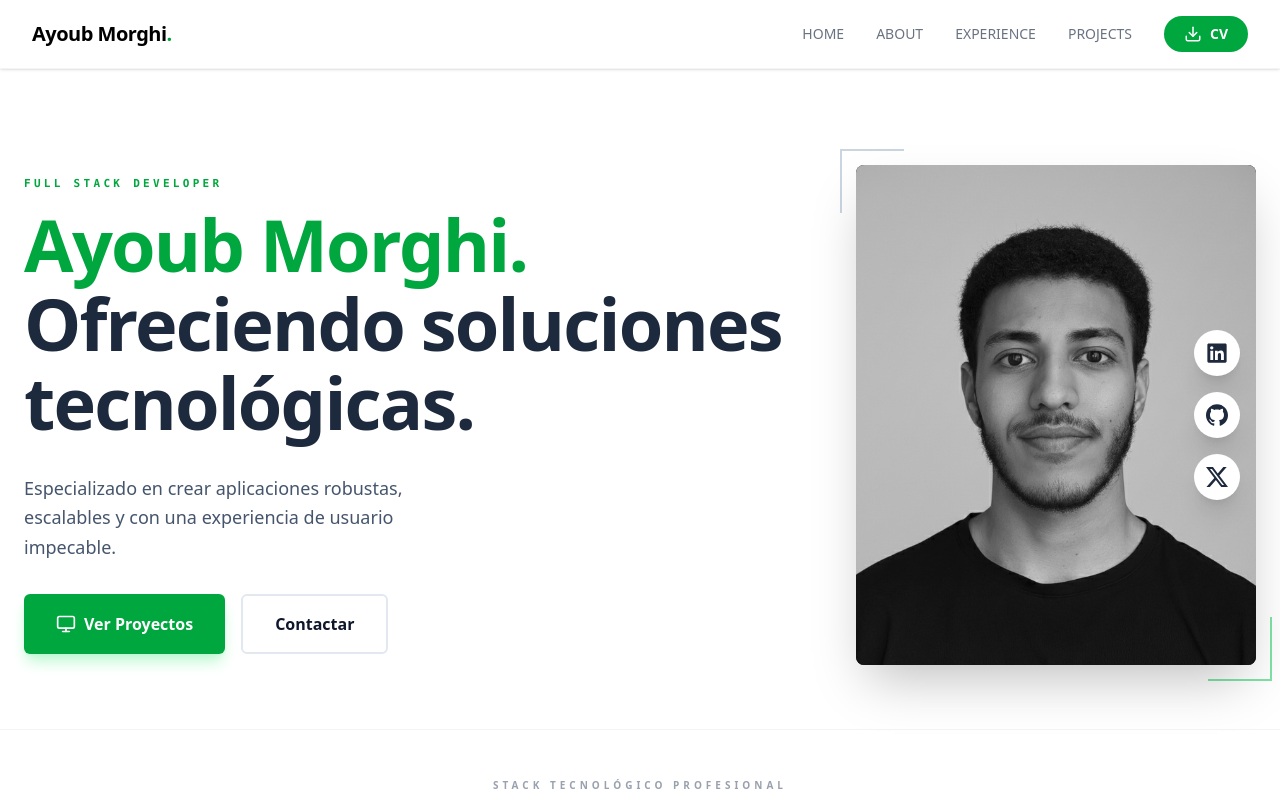
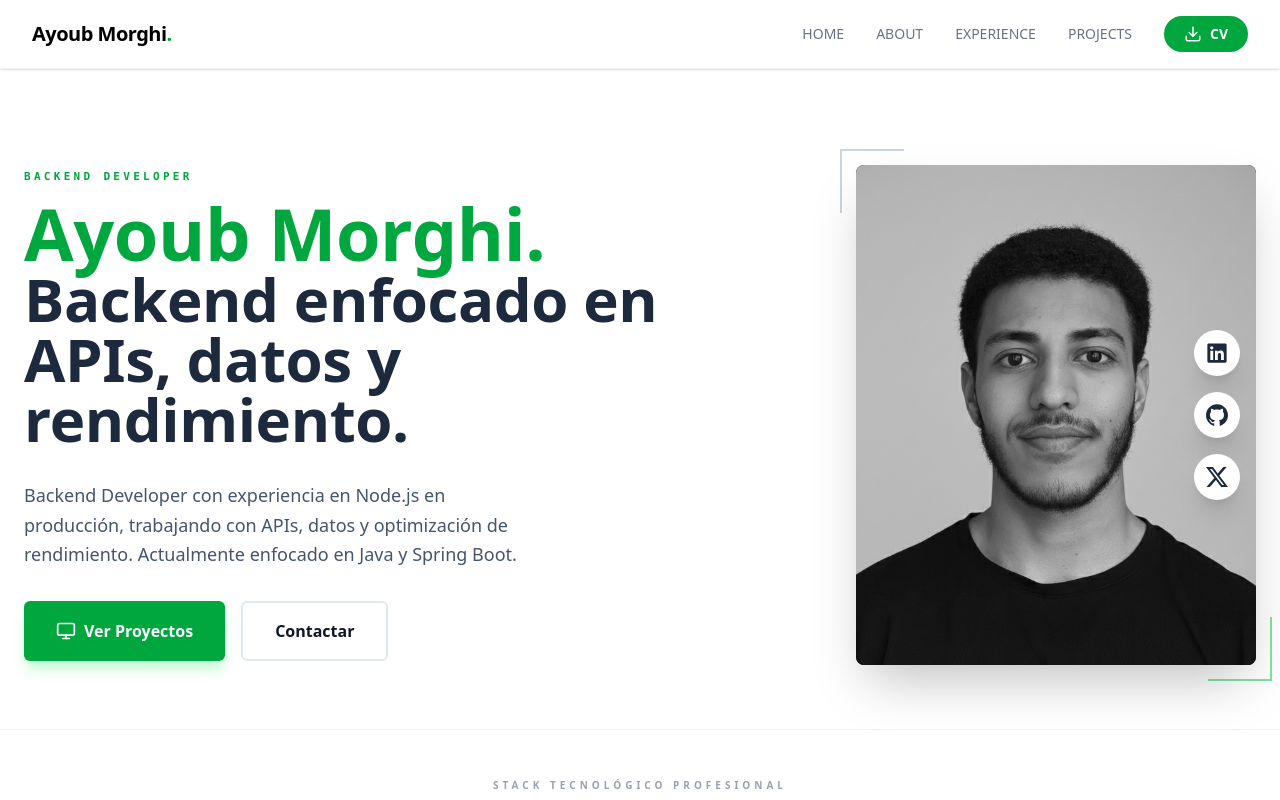
Before and after one commit to ayoubMO19/portfolio, a React app: page / in a window 1280 px wide. Shown: the top 800 px of the page. Built offline with nearby package versions, Linux system fonts and the light colour scheme; the HTML template or start-up script is replaced by a standard one.

Commit message:
some data has been updated

```diff
--- a/src/data/portfolioData.ts
+++ b/src/data/portfolioData.ts
@@ -11,8 +11,8 @@ import frontend_ecommerce from "../assets/frontend_ecommerce.png";
 export const portfolioData: PortfolioData = {
   hero: {
     title: "Ayoub Morghi.",
-    subtitle: "Ofreciendo soluciones tecnológicas.",
-    description: "Especializado en crear aplicaciones robustas, escalables y con una experiencia de usuario impecable.",
+    subtitle: "Backend enfocado en APIs, datos y rendimiento.",
+    description: "Backend Developer con experiencia en Node.js en producción, trabajando con APIs, datos y optimización de rendimiento. Actualmente enfocado en Java y Spring Boot.",
     profileImage: profileImage,
     socialLinks: [
       { name: "LinkedIn", href: "https://www.linkedin.com/in/ayoub-morghi-ouhda/", icon: FaLinkedin },
@@ -111,7 +111,7 @@ export const portfolioData: PortfolioData = {
       {
         title: "VEXA E-Commerce Backend",
         category: "Java Backend Architecture",
-        description: "API REST completa orientada a producción desarrollada con Spring Boot. Arquitectura por dominios con separación estricta de capas (Controller, Service, Repository, DTOs). Implementación de autenticación JWT stateless, control de acceso por roles y flujo de pagos real con Stripe mediante PaymentIntents y Webhooks verificados. Diseño enfocado a seguridad (no confiar en el cliente) y consistencia de datos.",
+        description: "API REST completa en Spring Boot con autenticación JWT y control de roles. Integración de pagos reales con Stripe (PaymentIntent + Webhooks verificados). Arquitectura por capas y lógica de negocio segura sin confiar en el cliente.",
         tech: ["Java 21", "Spring Boot", "PostgreSQL"],
         image: backend_ecommerce,
         github: "https://github.com/ayoubMO19/e-commerce-backend",
@@ -120,7 +120,7 @@ export const portfolioData: PortfolioData = {
       {
         title: "VEXA E-Commerce Frontend",
         category: "Frontend Engineering",
-        description: "SPA desarrollada en React con TypeScript, enfocada en rendimiento y experiencia de usuario. Integración completa con backend mediante APIs REST, gestión de estado asíncrono con TanStack Query y sistema de pagos con Stripe Elements. Optimización de rendimiento (100/100 Core Web Vitals) mediante lazy loading y code splitting.",
+        description: "SPA en React con TypeScript conectada a backend real. Autenticación persistente, integración de pagos con Stripe y gestión de estado con TanStack Query. Rendimiento optimizado (100/100 Core Web Vitals).",
         tech: ["React", "TypeScript", "Tailwind CSS"],
         image: frontend_ecommerce,
         github: "https://github.com/ayoubMO19/e-commerce-frontend",
@@ -140,7 +140,6 @@ export const portfolioData: PortfolioData = {
 
   contact: {
     sectionLabel: "// 04. Contact",
-    title: "¿Hablamos de tu próximo proyecto?",
     subtitle: "Actualmente estoy abierto a nuevas oportunidades como Desarrollador. Si buscas a alguien comprometido con la calidad y la arquitectura, mi bandeja de entrada está abierta.",
     email: "ayoubmorghiouhda@gmail.com",
     socialLinks: [
--- a/src/sections/Contact.tsx
+++ b/src/sections/Contact.tsx
@@ -4,7 +4,7 @@ import { Phone, Copy, Check } from 'lucide-react';
 
 export default function Contact() {
   const [copied, setCopied] = useState(false);
-  const { sectionLabel, title, subtitle, email, socialLinks } = useContactData();
+  const { sectionLabel, subtitle, email, socialLinks } = useContactData();
 
   const copyToClipboard = () => {
     navigator.clipboard.writeText(email);
@@ -19,8 +19,9 @@ export default function Contact() {
         <span className="text-sm font-mono text-green-600 font-bold uppercase tracking-[0.3em] mb-4 block">
           {sectionLabel}
         </span>
+
         <h2 className="text-5xl md:text-7xl font-black text-gray-900 tracking-tighter mb-8">
-          {title}
+          ¿Hablamos de tu <br /> <span className="text-green-600">próximo proyecto?</span>
         </h2>
 
         <p className="text-gray-500 text-lg md:text-xl max-w-2xl mx-auto mb-16">
--- a/src/sections/Hero.tsx
+++ b/src/sections/Hero.tsx
@@ -16,15 +16,15 @@ export default function Hero() {
         <div className="flex-1 space-y-8 z-10 text-center md:text-left">
           <header className="space-y-3">
             <p className="text-[11px] tracking-[0.3em] font-mono text-green-600 font-bold uppercase">
-              Full Stack Developer
+              Backend Developer
             </p>
-            <h1 className="text-5xl md:text-7xl font-extrabold tracking-tight text-slate-900 leading-[1.1]">
-              <span className="text-green-600">{title}</span><br />
-              <span className="text-slate-800">{subtitle}</span>
+            <h1 className="font-extrabold tracking-tight text-slate-900 leading-[1.1]">
+              <span className="text-5xl md:text-7xl text-green-600">{title}</span><br />
+              <span className="text-4xl md:text-6xl text-slate-800">{subtitle}</span>
             </h1>
           </header>
 
-          <p className="max-w-md mx-auto md:mx-0 text-lg text-slate-600 leading-relaxed">
+          <p className="max-w-lg mx-auto md:mx-0 text-lg text-slate-600 leading-relaxed">
             {description}
           </p>
 
--- a/src/types/portfolio.ts
+++ b/src/types/portfolio.ts
@@ -79,7 +79,6 @@ export interface ProjectsData {
 // Contact Section Types
 export interface ContactData {
   sectionLabel: string;
-  title: string;
   subtitle: string;
   email: string;
   socialLinks: Array<{
```
